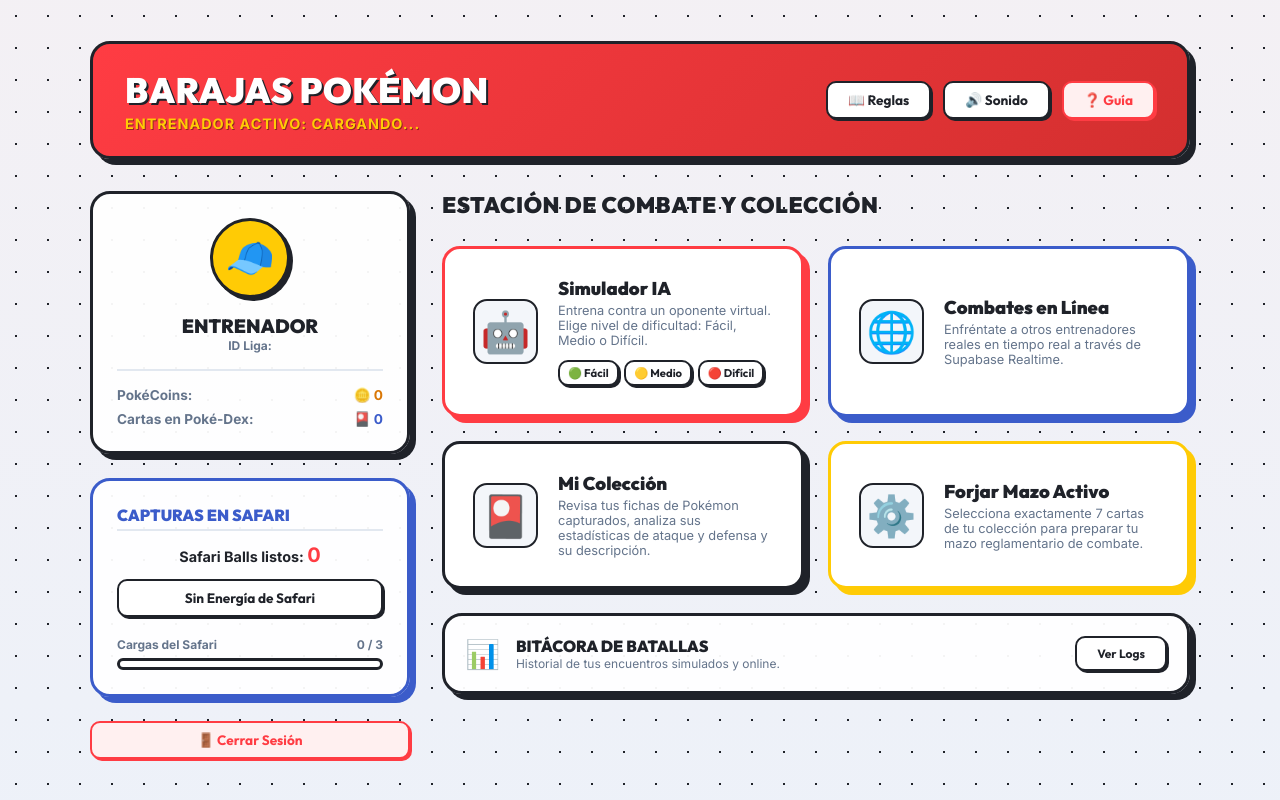
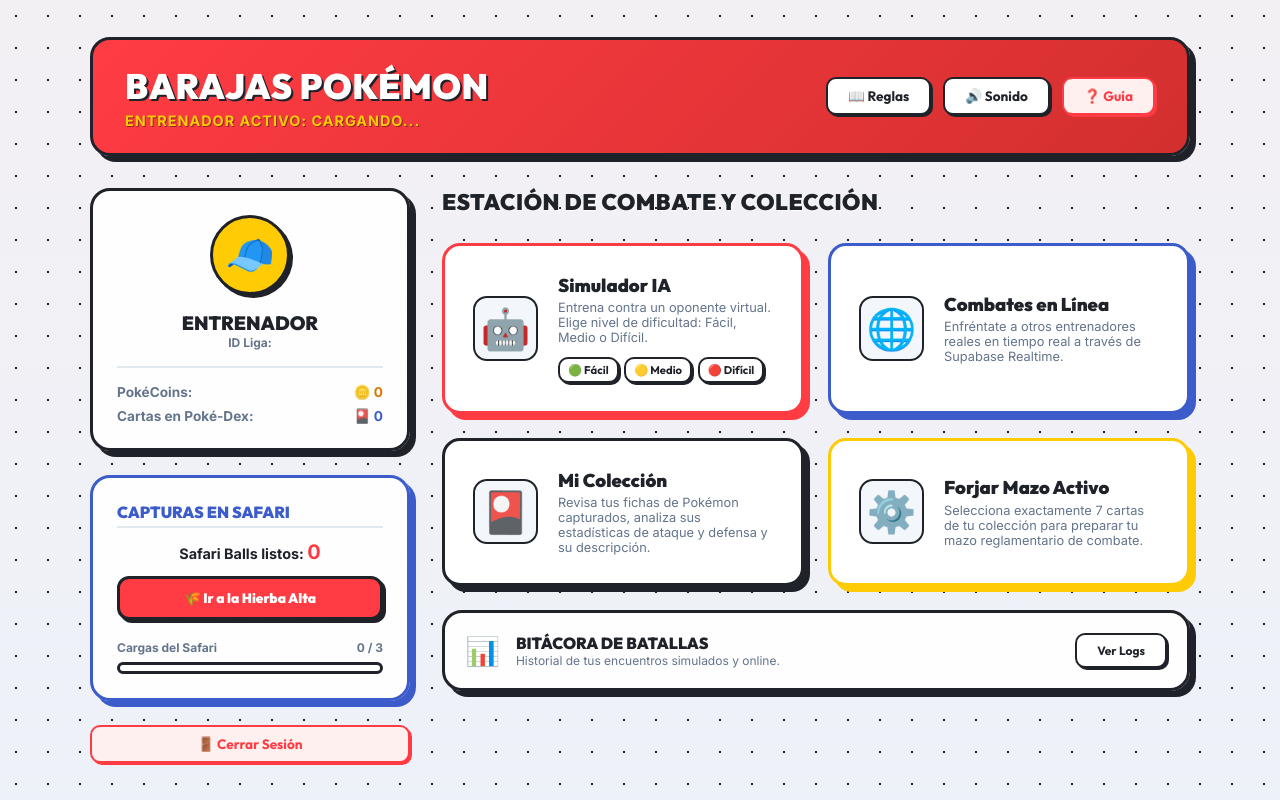
Before and after one commit to DamaHH/barajas-pokemon, an Angular app: page /home in a window 1280 px wide. Built offline with nearby package versions, Linux system fonts and the light colour scheme.

Commit message:
Corregido bloqueo de recarga: boton Ir a la Hierba Alta habilitado permanentemente en Home

```diff
--- a/src/app/pages/home/home.component.ts
+++ b/src/app/pages/home/home.component.ts
@@ -86,12 +86,9 @@
                   Safari Balls listos: <span style="font-weight: 900; color: var(--poke-red); font-size: 1.25rem;">{{ inv?.sobres_disponibles || 0 }}</span>
                 </div>
 
-                <button class="btn-royal-crimson" *ngIf="(inv?.sobres_disponibles || 0) > 0" (click)="goTo('/gacha')"
+                <button class="btn-royal-crimson" (click)="goTo('/gacha')"
                         style="width: 100%; font-size: 0.85rem; padding: 0.65rem; background: var(--poke-red); border-color: var(--poke-dark);">
                   🌾 Ir a la Hierba Alta
-                </button>
-                <button class="btn" *ngIf="(inv?.sobres_disponibles || 0) === 0" style="width: 100%; cursor: not-allowed;" disabled>
-                  Sin Energía de Safari
                 </button>
 
                 <!-- Pokéball styled energy progress -->
```
